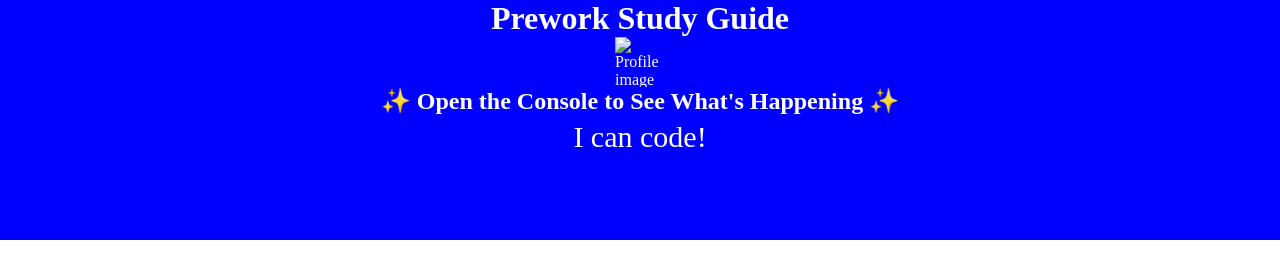
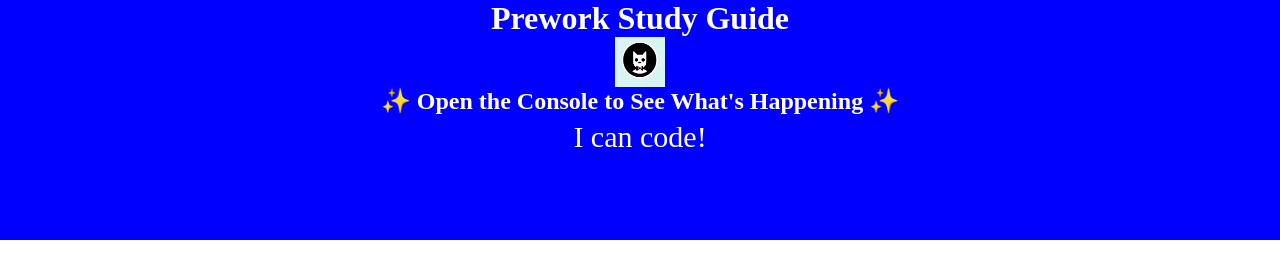
Before and after one commit to gerikoci31/prework-study-guide, a plain HTML site: page index.html in a window 1280 px wide. Drawn offline with Linux system fonts and the light colour scheme; files whose address does not match are found by name.

Commit message:
updates project README file

```diff
--- a/index.html
+++ b/index.html
@@ -11,7 +11,7 @@
   <body>
     <header id="top">
       <h1>Prework Study Guide</h1>
-      <img src="./assets/bowtie-cat.png" alt="Profile image of cat wearing a bow tie." />
+      <img src="C:\Users\gerik\bootcamp\bootcamp\assets\bowtie-cat.png" alt="Profile image of cat wearing a bow tie." />
       <h2>✨ Open the Console to See What's Happening ✨</h2>
     </header>
     <main>
```
Also changed, not shown: 1 other file.
